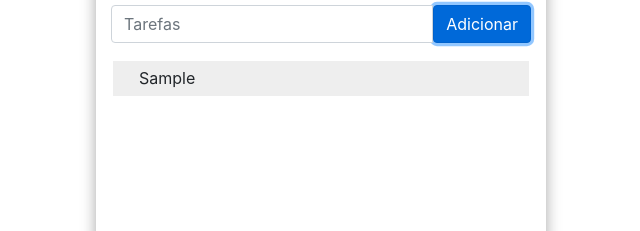
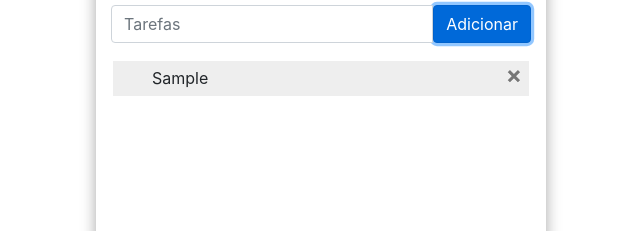
Before and after one commit to NathanCastro/Exercicio-JS-Roger-Melo, a plain HTML site: page Exercício To Do List/index.html in a window 1280 px wide. Both pictures are taken after typing "Sample" into the empty fields and a click on the button "Adicionar". Shown: the part 227-458 px from the top of the page, 319-959 px from the left. Drawn offline with nearby package versions, Linux system fonts and the light colour scheme.

Commit message:
chore(todolist): refactoring the code finish

```diff
--- a/Exercício To Do List/script.js
+++ b/Exercício To Do List/script.js
@@ -6,11 +6,12 @@
 
 
 divInput.addEventListener('click', event => {
-    newList = event.target
+    newList = event.target;
     if(newList.tagName === 'LI'){
         newList.classList.toggle('checked');
     }
 })
+
 
 formulario.addEventListener('submit', event => {
     event.preventDefault();
@@ -28,4 +29,23 @@
 
     inputValue.value = ""
 
+    var span = document.createElement("SPAN");
+    var txt = document.createTextNode("\u00D7");
+    span.className = "close";
+
+    span.appendChild(txt);
+
+   newInput.appendChild(span)
+
+    const close = document.querySelectorAll('span');
+
+    for(i=0; i < close.length; i++){
+        close[i].addEventListener('click', removedFather);
+    }
+
 })
+
+function removedFather(){
+    const li = this.parentNode;
+    li.parentNode.removeChild(li)
+}
--- a/Exercício To Do List/style.css
+++ b/Exercício To Do List/style.css
@@ -12,14 +12,16 @@
     padding: 60px 0 0;
 }
 li{
-    text-decoration: none;
+
+    position: relative;
+    cursor: pointer;
 }
 
 .input_grandSon{
     list-style-type: none;
     background: #eee;
     margin: 2px;
-    padding: 5px 8px 6px 26px;
+    padding: 5px 8px 6px 39px;
 }
 
 
@@ -45,4 +47,17 @@
     transform: rotate(45deg);
     height: 15px;
     width: 7px;
+
 }
+.close {
+    position: absolute;
+    right: 0;
+    top: 0;
+    padding: 2px 7px 7px 8px;
+    cursor: pointer;
+  }
+
+  .close:hover {
+    background-color: #f44336;
+    color: white;
+  }
```
